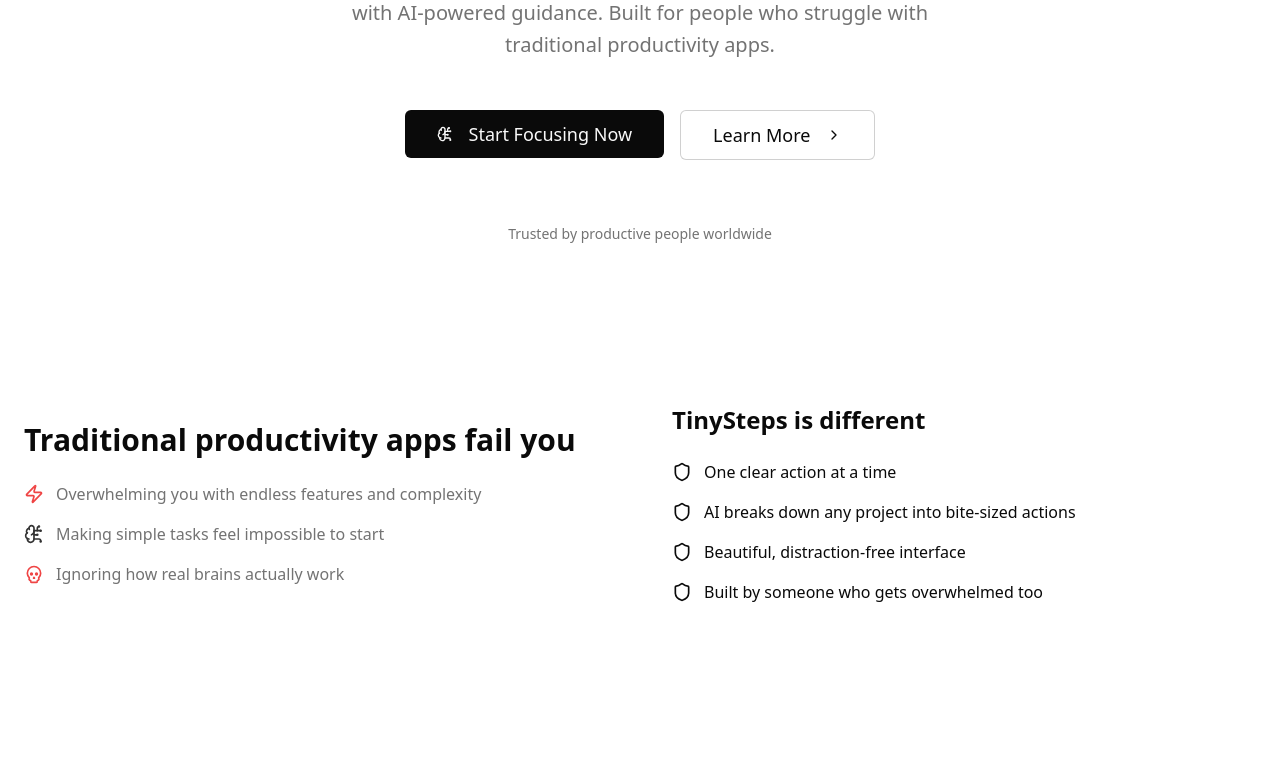
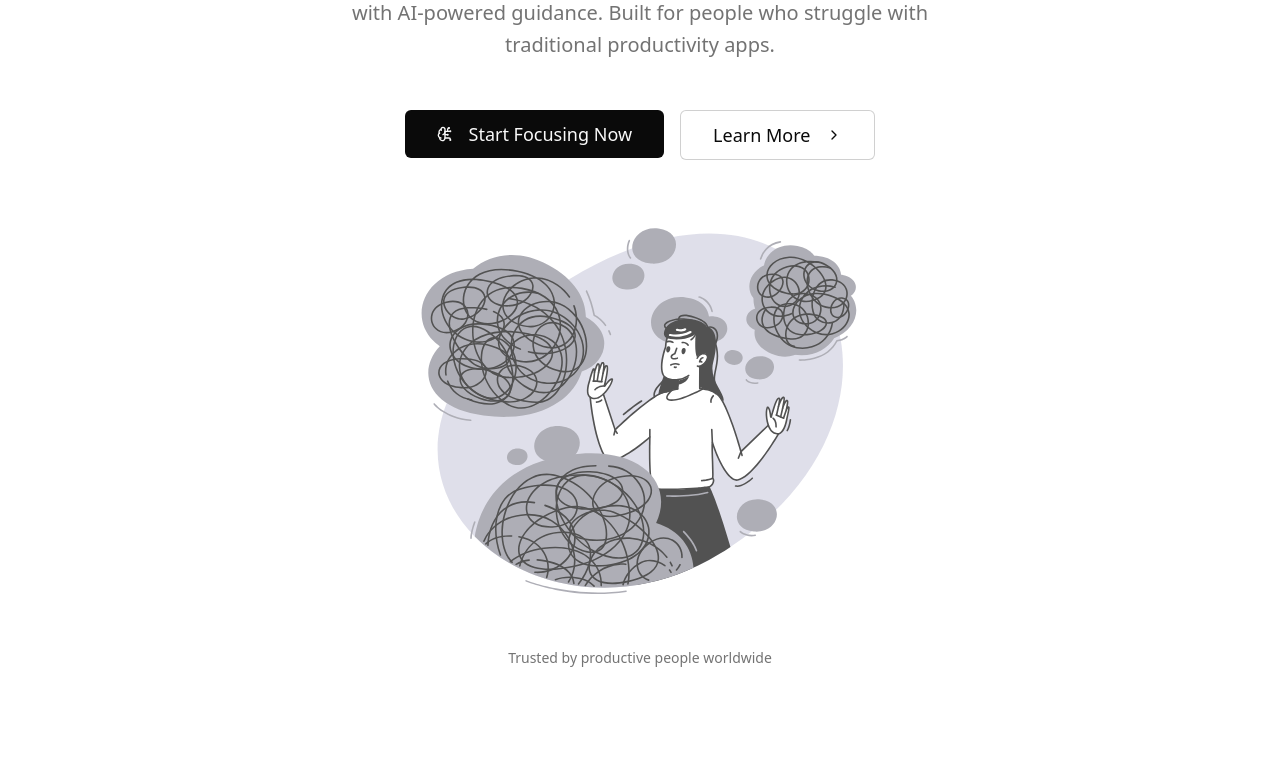
Before and after one commit to happy-tcu/tinysteps, a React (Vite) app: page / in a window 1280 px wide. Shown: the part 423-1191 px from the top of the page. Built offline with nearby package versions, Linux system fonts and the light colour scheme; the HTML template or start-up script is replaced by a standard one.

Commit message:
Add illustrations to welcome screen

```diff
--- a/src/pages/Landing.tsx
+++ b/src/pages/Landing.tsx
@@ -6,6 +6,7 @@ import { Zap, Timer, Focus, Sparkles, Rocket, ChevronRight, Shield, CheckCircle2
 import { useNavigate } from 'react-router-dom';
 import ThemeToggle from '@/components/ThemeToggle';
 import logo from '@/assets/logo.png';
+import intrusiveThoughts from '@/assets/intrusive-thoughts.svg';
 const Landing = () => {
   const navigate = useNavigate();
   return <div className="min-h-screen bg-background">
@@ -54,6 +55,17 @@ const Landing = () => {
             Learn More
             <ChevronRight className="ml-2 text-current" />
           </Button>
+        </div>
+
+        {/* ADHD Illustration */}
+        <div className="flex justify-center mb-12">
+          <div className="max-w-md w-full">
+            <img
+              src={intrusiveThoughts}
+              alt="ADHD brain with intrusive thoughts illustration"
+              className="w-full h-auto opacity-80 hover:opacity-100 transition-opacity duration-300"
+            />
+          </div>
         </div>
 
         {/* Social Proof */}
```
Also changed, not shown: src/assets/intrusive-thoughts.svg (added).
